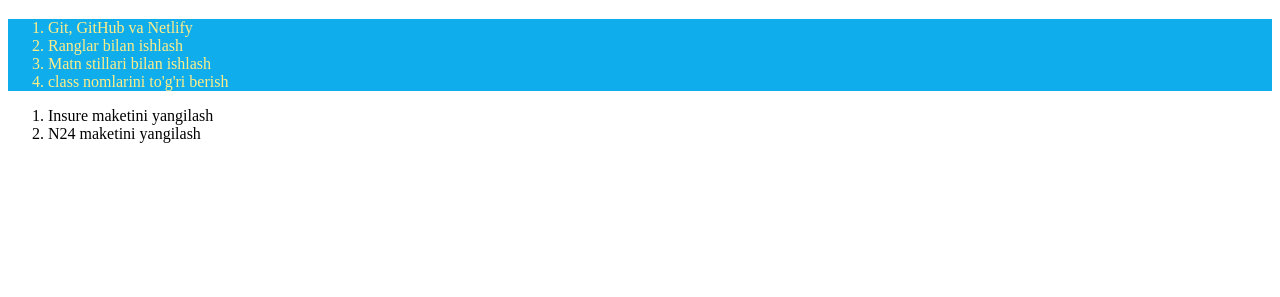
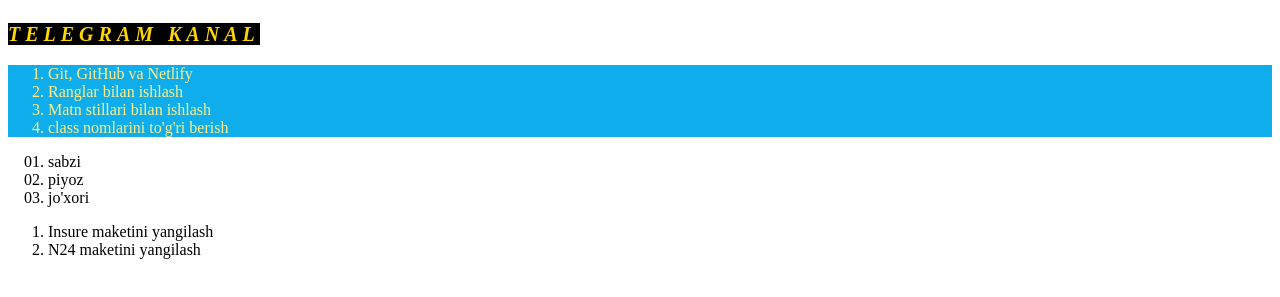
Before and after one commit to Muhammadjewel/fp1-4-dars, a plain HTML site: page index.html in a window 1280 px wide. Shown: the part 61-358 px from the top of the page. Drawn offline with Linux system fonts and the light colour scheme.

Commit message:
Add link and text styles

```diff
--- a/css/styles.css
+++ b/css/styles.css
@@ -13,3 +13,19 @@ h1 {
   background-color: #10aded;
   color: #ffee88; /* #fe8 */
 }
+
+.telegram-link {
+  text-decoration: none;
+  text-transform: uppercase;
+  font-weight: bold;
+  font-style: italic;
+  font-size: 20px;
+  letter-spacing: 5px;
+  line-height: 30px;
+  color: gold;
+  background-color: #000;
+}
+
+.the-bozorlik {
+  list-style: decimal-leading-zero;
+}
--- a/index.html
+++ b/index.html
@@ -9,6 +9,7 @@
 </head>
 <body>
   <h1>4-dars</h1>
+  <p><a class="telegram-link" href="https://t.me/mayoquz" target="_blank">Telegram kanal</a></p>
   <ol class="agenda">
     <li>Git, GitHub va Netlify</li>
     <li>Ranglar bilan ishlash</li>
@@ -16,6 +17,12 @@
     <li>class nomlarini to'g'ri berish</li>
   </ol>
 
+  <ul class="the-bozorlik">
+    <li>sabzi</li>
+    <li>piyoz</li>
+    <li>jo'xori</li>
+  </ul>
+
   <ol>
     <li>Insure maketini yangilash</li>
     <li>N24 maketini yangilash</li>
```
